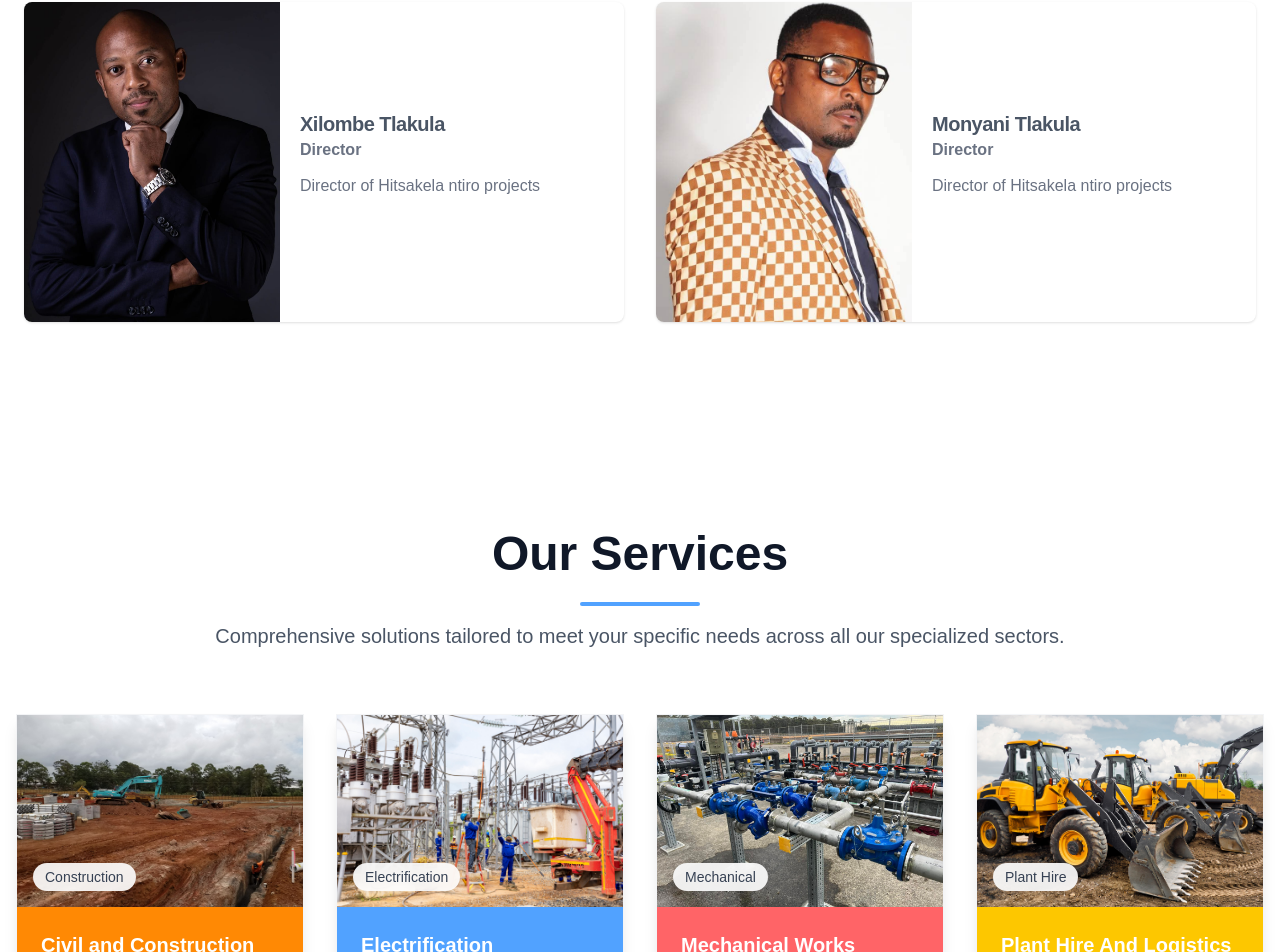
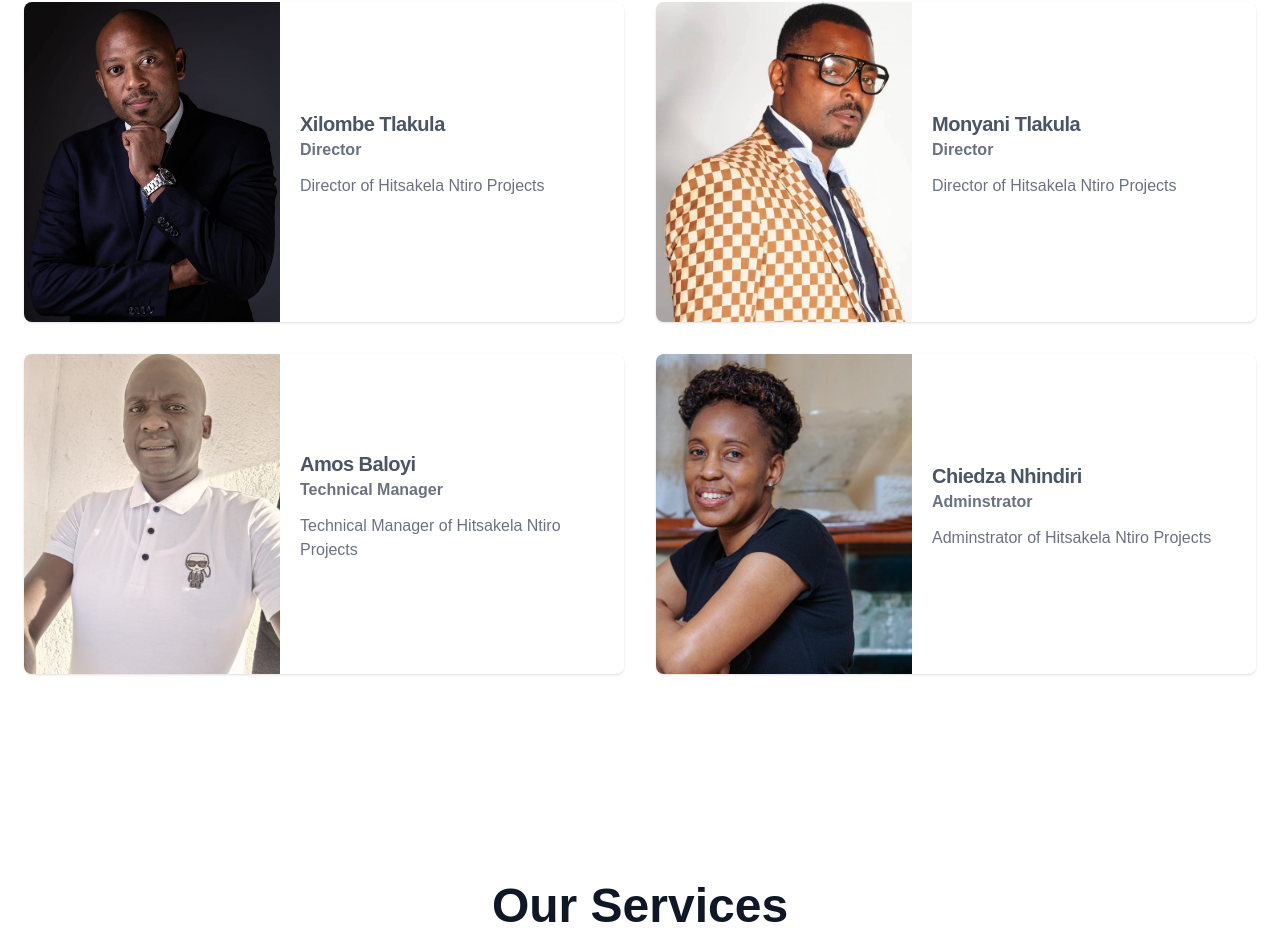
Before and after one commit to dunisani96/hitsakela-ntirho, a Next.js app: page / in a window 1280 px wide. Shown: the part 4241-5193 px from the top of the page. Built offline with nearby package versions, Linux system fonts and the light colour scheme; no server answers; what @heroui/system would draw is missing.

Commit message:
added more pictures

```diff
--- a/app/components/team.tsx
+++ b/app/components/team.tsx
@@ -10,7 +10,7 @@ export default function Team() {
     {
       name: "Xilombe Tlakula",
       role: "Director",
-      description: "Director of Hitsakela ntiro projects",
+      description: "Director of Hitsakela Ntiro Projects",
       image: "/xilombe.jpeg",
       // socials: [
       //   { icon: <Facebook className="w-5 h-5" />, href: "#" },
@@ -22,8 +22,32 @@ export default function Team() {
     {
       name: "Monyani Tlakula",
       role: "Director",
-      description: "Director of Hitsakela ntiro projects",
+      description: "Director of Hitsakela Ntiro Projects",
       image: "/monyani.jpeg",
+      // socials: [
+      //   { icon: <Facebook className="w-5 h-5" />, href: "#" },
+      //   { icon: <Twitter className="w-5 h-5" />, href: "#" },
+      //   { icon: <Github className="w-5 h-5" />, href: "#" },
+      //   { icon: <Globe className="w-5 h-5" />, href: "#" },
+      // ],
+    },
+      {
+      name: "Amos Baloyi",
+      role: "Technical Manager",
+      description: "Technical Manager of Hitsakela Ntiro Projects",
+      image: "/amos.jpeg",
+      // socials: [
+      //   { icon: <Facebook className="w-5 h-5" />, href: "#" },
+      //   { icon: <Twitter className="w-5 h-5" />, href: "#" },
+      //   { icon: <Github className="w-5 h-5" />, href: "#" },
+      //   { icon: <Globe className="w-5 h-5" />, href: "#" },
+      // ],
+    },
+      {
+      name: "Chiedza Nhindiri",
+      role: "Adminstrator",
+      description: "Adminstrator of Hitsakela Ntiro Projects",
+      image: "/chiedza.jpeg",
       // socials: [
       //   { icon: <Facebook className="w-5 h-5" />, href: "#" },
       //   { icon: <Twitter className="w-5 h-5" />, href: "#" },
```
Also changed, not shown: public/amos.jpeg (added), public/chiedza.jpeg (added).
